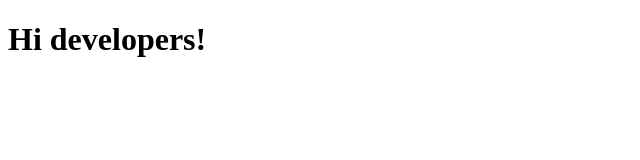
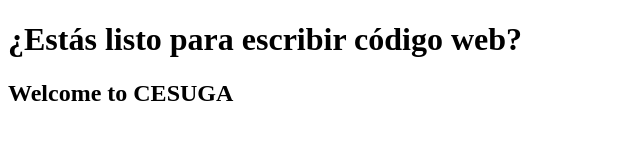
Before and after one commit to suarezrubini/suarezrubini.github.io, a plain HTML site: page index.html in a window 1280 px wide. Shown: the whole page, without its empty margins (0-640 px from the left). Drawn offline with Linux system fonts and the light colour scheme.

Commit message:
Secondary commit

```diff
--- a/index.html
+++ b/index.html
@@ -4,6 +4,7 @@
 
   </head>
   <body>
-    <h1>Hi developers!</h1>
+    <h1>¿Estás listo para escribir código web?</h1>
+    <h2>Welcome to CESUGA</h2>
   </body>
 </html>
```
